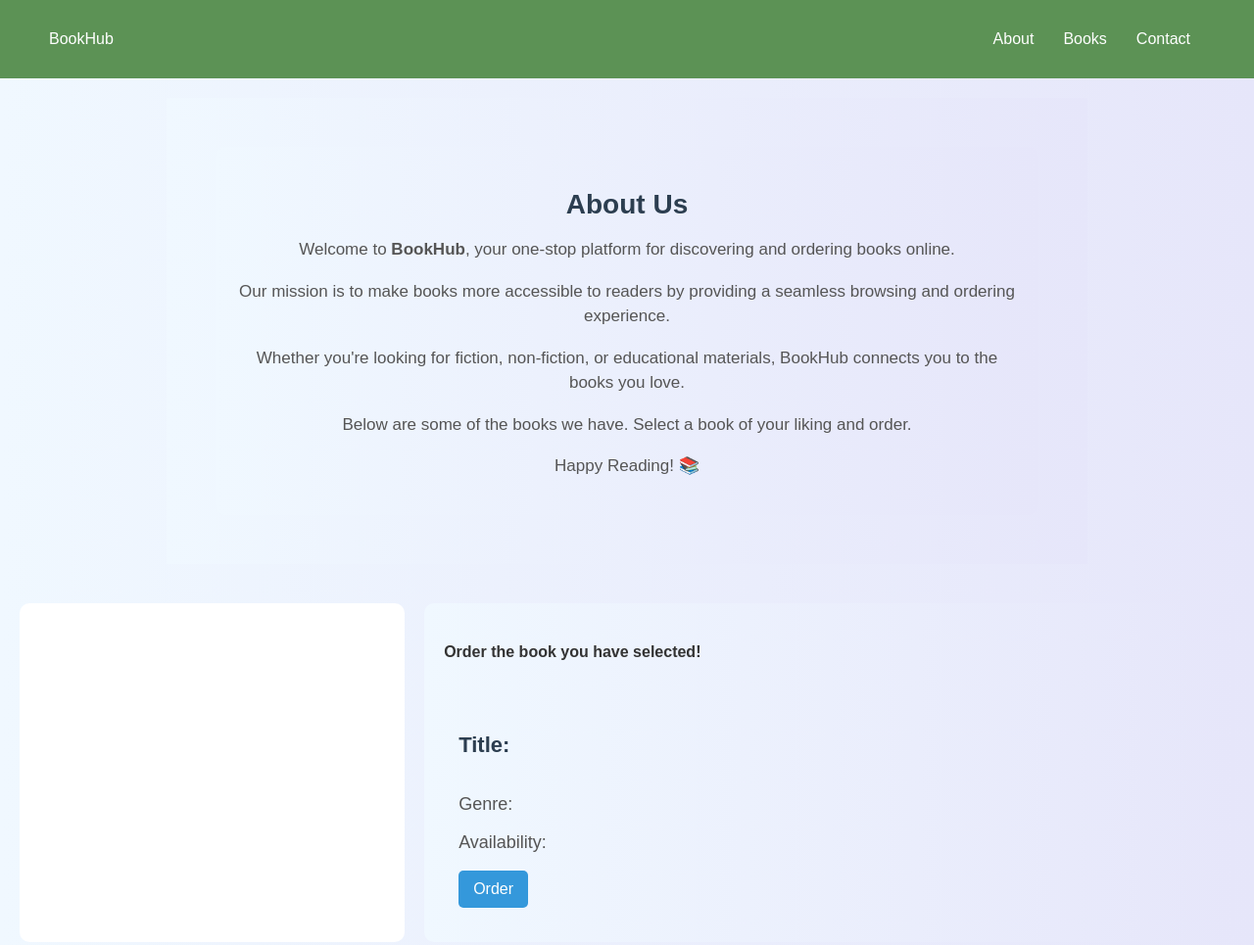
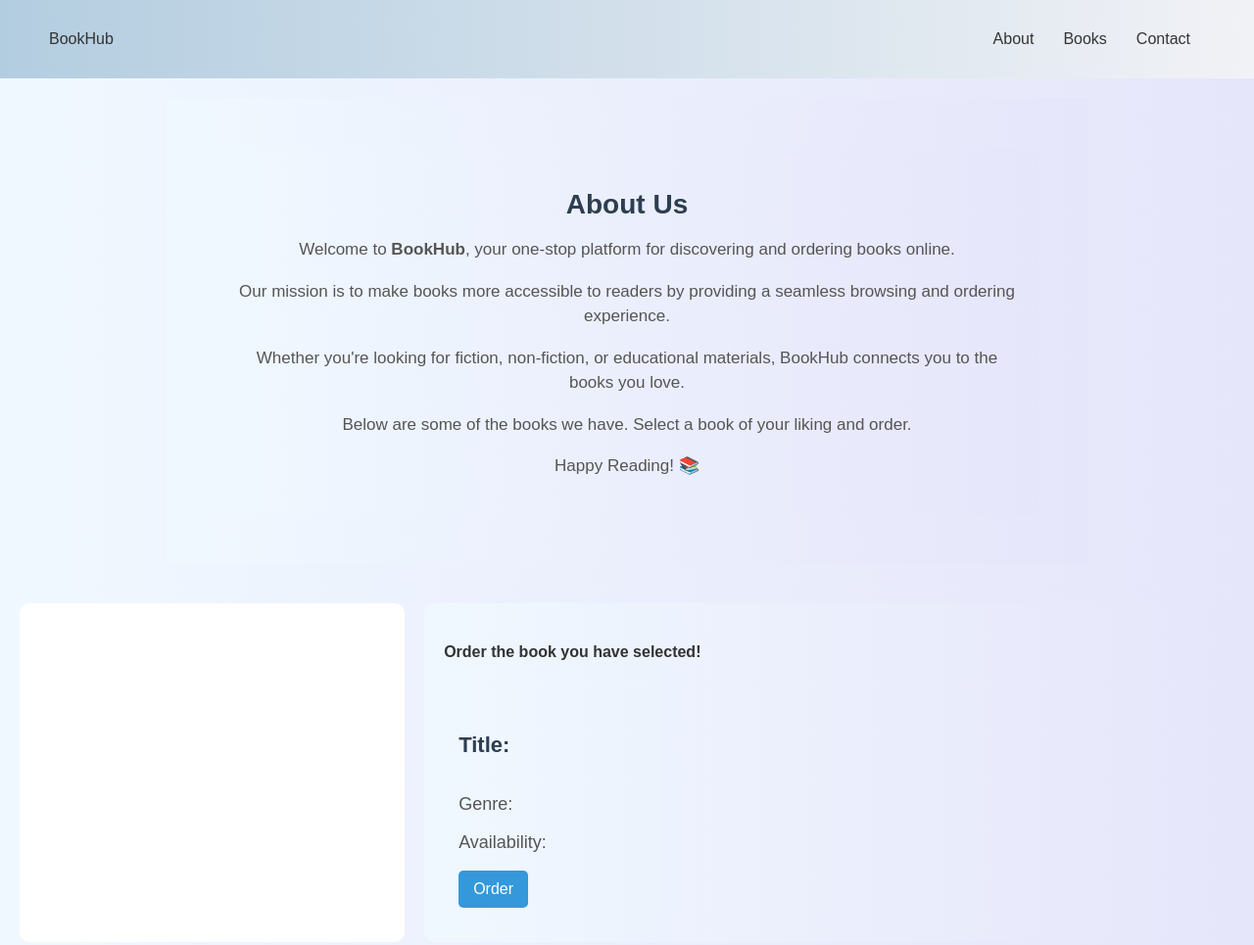
Before and after one commit to TheWilliams254/BooksHub, a plain HTML site: page index.html in a window 1280 px wide. Shown: the top 965 px of the page at 98% size. Drawn offline with Linux system fonts and the light colour scheme; no server answers.

Commit message:
header and navigation styling

```diff
--- a/style.css
+++ b/style.css
@@ -9,8 +9,8 @@ body {
     display: flex;
     justify-content: space-between;
     align-items: center;
-    background: #5c9255;
-    color: white;
+    background:linear-gradient(to right, #b3cde0, #f1f2f6);
+    color: #333;
     padding: 15px 50px;
   }
   nav ul {
@@ -22,7 +22,7 @@ body {
   }
 
   nav ul li a {
-    color: white;
+    color: #333;
     text-decoration: none;
     font-size: 16px;
   }
```
